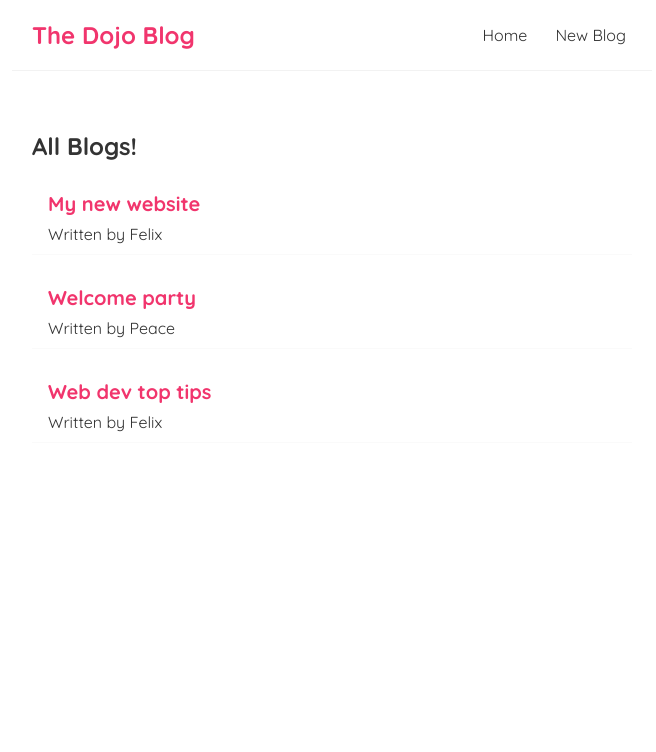
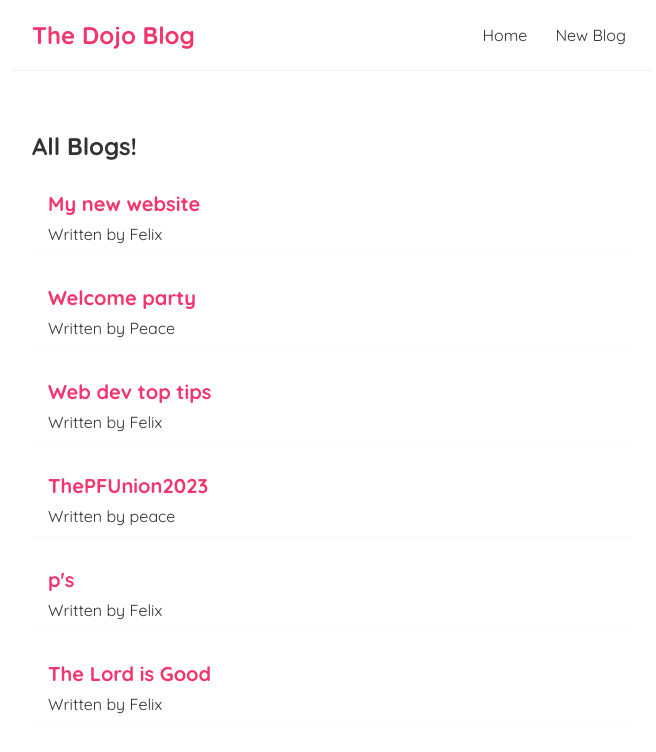
Before and after one commit to TheFelixAjibola/dojo-blog, a React (Create React App) app: page / in a window 1280 px wide. Shown: the top 752 px of the page, without its empty margins (308-964 px from the left). Built offline with nearby package versions, Linux system fonts and the light colour scheme; data requests are answered from the project's data file.

Commit message:
Implemented the save button reaction

```diff
--- a/data/db.json
+++ b/data/db.json
@@ -17,6 +17,24 @@
       "body": "lorem ipsum...",
       "author": "Felix",
       "id": 3
+    },
+    {
+      "title": "ThePFUnion2023",
+      "body": "Peace Weds Felix on the 11th of February, 2023.",
+      "author": "peace",
+      "id": 4
+    },
+    {
+      "title": "p's",
+      "body": "dsdsds",
+      "author": "Felix",
+      "id": 5
+    },
+    {
+      "title": "The Lord is Good",
+      "body": "All the time ",
+      "author": "Felix",
+      "id": 6
     }
   ]
 }
--- a/src/Create.js
+++ b/src/Create.js
@@ -4,12 +4,21 @@ const Create = () => {
   const [title, setTitle] = useState("");
   const [body, setBody] = useState("");
   const [author, setAuthor] = useState("Felix");
+  const [isPending, setIsPending] = useState(false);
 
   const handleSubmit = (e) => {
     e.preventDefault();
     const blog = { title, body, author };
+    setIsPending(true);
 
-    console.log(blog);
+    fetch("http://localhost:8000/blogs", {
+      method: "POST",
+      headers: { "Content-Type": "application/json" },
+      body: JSON.stringify(blog),
+    }).then(() => {
+      console.log("New Blog Added");
+      setIsPending(false);
+    });
   };
 
   return (
@@ -35,11 +44,8 @@ const Create = () => {
           <option value="peace">Peace</option>
         </select>
 
-        <button>Add Blog</button>
-
-        <p>{title}</p>
-        <p>{body}</p>
-        <p>{author}</p>
+        {!isPending && <button>Add Blog</button>}
+        {isPending && <button disabled>Processing...</button>}
       </form>
     </div>
   );
```
Lines whose indentation alone changed are shown as unchanged.
